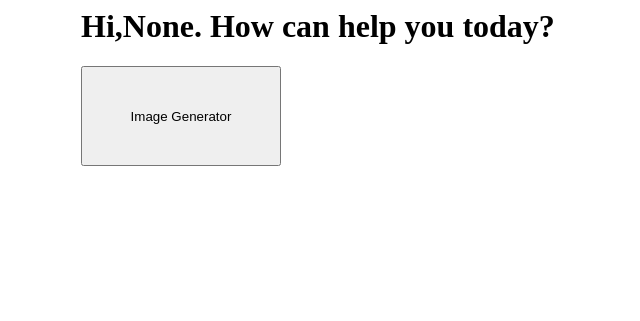
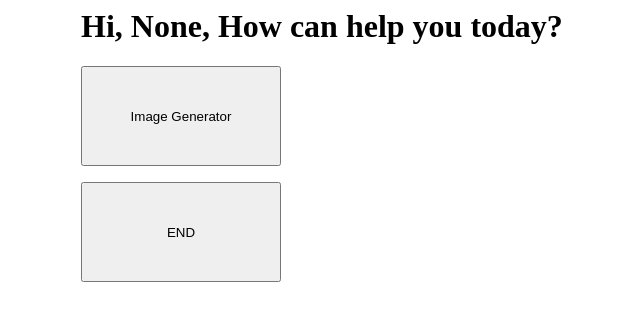
Before and after one commit to MAYIMENG/NTU-19, a Flask app: page /main in a window 1280 px wide. Shown: the top 321 px of the page, without its empty margins (243-883 px from the left). Run offline with Flask 3, Linux system fonts and the light colour scheme.

Commit message:
Update main.html

```diff
--- a/templates/main.html
+++ b/templates/main.html
@@ -1,13 +1,17 @@
 <style>
-  .container{width: 100%; margin:auto}
+  .container{width:100%;margin:auto;}
   @media (min-width:600px){.container{width: 80%;}}
-  @media (min-width:768px){.container{width:60%;}}
-  @media (min-width:1024px){.container{width:50%;}}
+  @media (min-width:768px){.container{width: 60%;}}
+  @media (min-width:1024px){.container{width: 50%;}}
 </style>
-<div class="container">
 
-<h1>Hi,{{r}}. How can help you today?<h1>
-<form action="/image_gpt" method="post">
-  <input type = "submit" value="Image Generator" style="width:200px;height:100px;">
-</form>
+
+<div class = "container">
+<h1>Hi, {{r}}, How can  help you today?</h1>
+    <form action = "/image_gpt" method = "post">
+      <input type = "submit" value = "Image Generator" style="width:200px;height:100px;">
+    </form>
+  <form action = "/end" method = "post">
+      <input type = "submit" value = "END" style="width:200px;height:100px;">
+  </form>
 </div>
```
